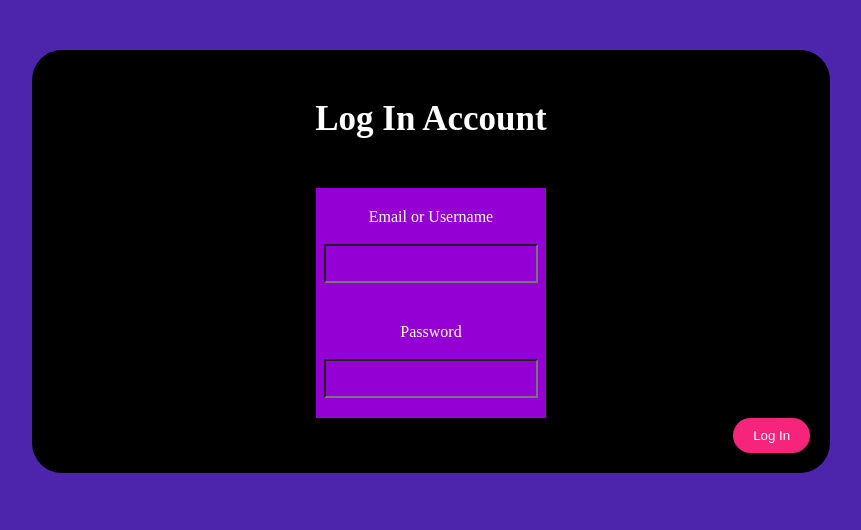
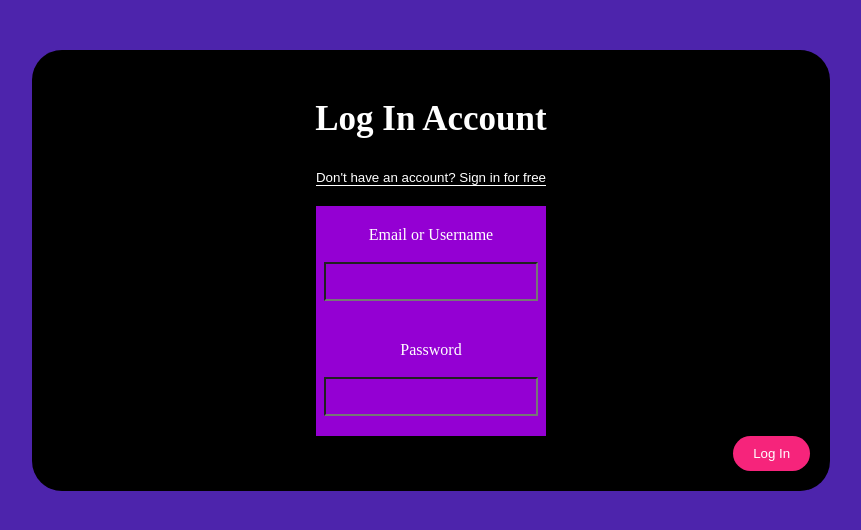
Before and after one commit to BrevinQ42/laban.gg, a Django app: page /log_in/ in a window 1280 px wide. Shown: the top 530 px of the page, without its empty margins (209-1070 px from the left). Run offline with Django 3.2, Linux system fonts and the light colour scheme.

Commit message:
Added button to go to register page

```diff
--- a/labanGG/log_in/templates/log_in/log_in.html
+++ b/labanGG/log_in/templates/log_in/log_in.html
@@ -16,6 +16,7 @@
             width: 60%;
             margin-top: 50px;
             overflow: auto;
+            text-align: center;
         }
         .purple-box {
             background-color: #9400D3;
@@ -55,10 +56,20 @@
             display: flex;
             align-items: center;
             justify-content: center;
-            margin-bottom: 20px;
         }
         h2 {
             font-size: 35px;
+        }
+        .underline-button {
+            color: inherit; /* Inherit text color */
+            text-decoration: none; /* Remove default underline */
+            border: none; /* Remove default border */
+            background-color: transparent; /* Transparent background */
+            cursor: pointer; /* Show pointer cursor on hover */
+            outline: none; /* Remove default focus outline */
+            border-bottom: 1px solid; /* Add underline */
+            padding: 0; /* Optional: Remove padding to make button more compact */
+            margin-bottom: 20px;
         }
     </style>
 </head>
@@ -67,6 +78,10 @@
     <div class="black-box">
         <div class="header-row">
             <h2>Log In Account</h2>
+        </div>
+
+        <div>
+            <button class=underline-button id="goToRegisterPage">Don't have an account? Sign in for free</button>
         </div>
 
         <form id="form" method="post" enctype="multipart/form-data">
@@ -94,3 +109,12 @@
                 {% endblock %}
             <button type="submit" class="pink-button" name="form_submit">Log In</button>
         </form>
+
+        <script>
+            document.getElementById("goToRegisterPage").addEventListener("click", function() {
+                window.location.href = "{% url 'register:register_view' %}";
+            });
+        </script>
+
+</body>
+</html>
```
